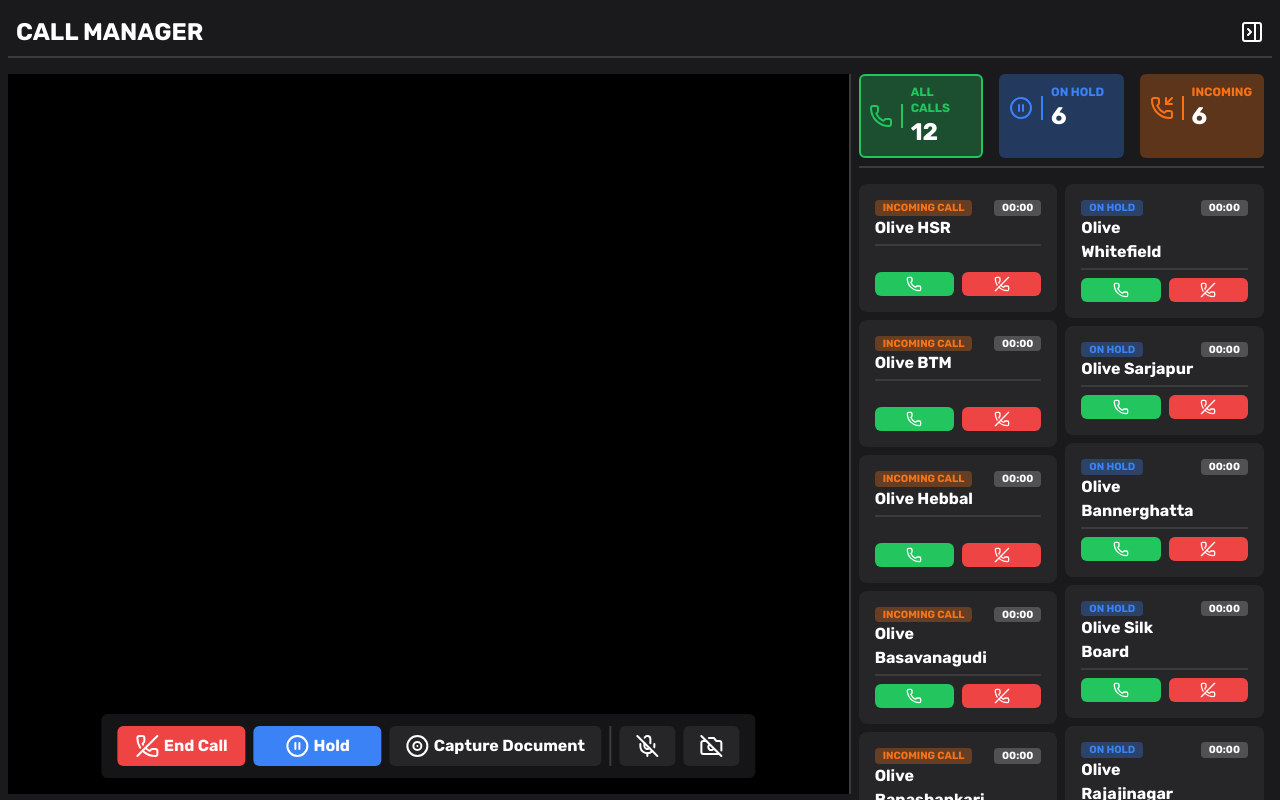
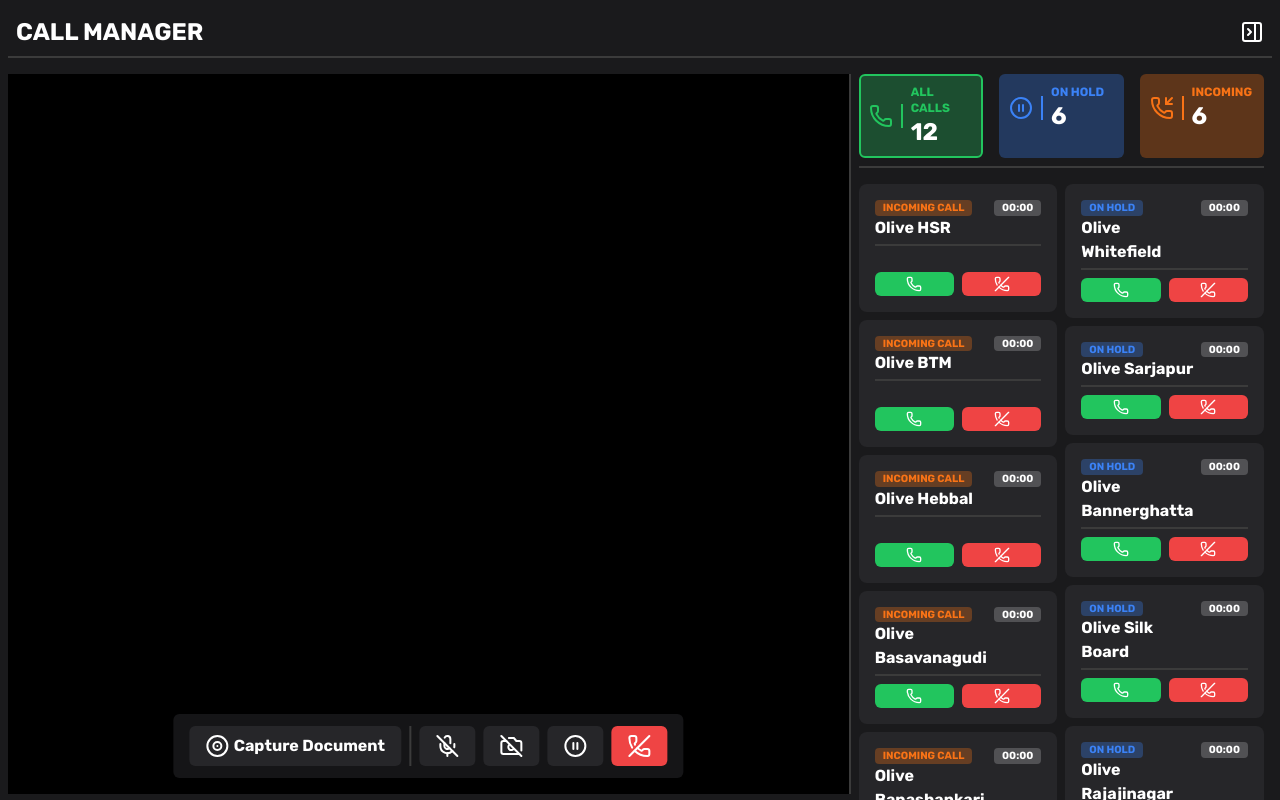
Before and after one commit to YARE0909/Orion-UI-Prototype, a Next.js app: page /call in a window 1280 px wide. Both pictures are taken after a click on the button 914 px from the left and 283 px from the top of the page. Built offline with nearby package versions, Linux system fonts and the light colour scheme.

Commit message:
Minor UI fix

```diff
--- a/src/pages/call/index.tsx
+++ b/src/pages/call/index.tsx
@@ -97,14 +97,7 @@ export default function Index() {
             <div className="w-full h-full bg-black relative">
               <div className="w-fit h-16 bg-foreground absolute bottom-4 rounded-md left-1/2 transform -translate-x-1/2 flex space-x-2 items-center p-4">
                 <div className="w-full flex space-x-2 border-r-2 border-r-border pr-2">
-                  <button className="w-32 rounded-md bg-red-500 px-4 py-2 flex items-center justify-center space-x-1" onClick={() => setInCall(false)}>
-                    <PhoneOff className="w-6 h-6" />
-                    <h1 className="font-bold whitespace-nowrap">End Call</h1>
-                  </button>
-                  <button className="w-32 rounded-md bg-blue-500 px-4 py-2 flex items-center justify-center space-x-1" onClick={() => setInCall(false)}>
-                    <CirclePause className="w-6 h-6" />
-                    <h1 className="font-bold whitespace-nowrap">Hold</h1>
-                  </button>
+
                   <button className="w-fit rounded-md bg-highlight px-4 py-2 flex items-center justify-center space-x-1">
                     <Disc2 className="w-6 h-6" />
                     <h1 className="font-bold whitespace-nowrap">Capture Document</h1>
@@ -120,6 +113,14 @@ export default function Index() {
                     setCameraOff(!cameraOff)
                   }}>
                     <CameraOff className="w-6 h-6" />
+                  </button>
+                  <button className="w-fit rounded-md bg-highlight px-4 py-2 flex items-center justify-center space-x-1" onClick={() => setInCall(false)}>
+                    <CirclePause className="w-6 h-6" />
+                    {/* <h1 className="font-bold whitespace-nowrap">Hold</h1> */}
+                  </button>
+                  <button className="w-fit rounded-md bg-red-500 px-4 py-2 flex items-center justify-center space-x-1" onClick={() => setInCall(false)}>
+                    <PhoneOff className="w-6 h-6" />
+                    {/* <h1 className="font-bold whitespace-nowrap">End Call</h1> */}
                   </button>
                 </div>
               </div>
```
